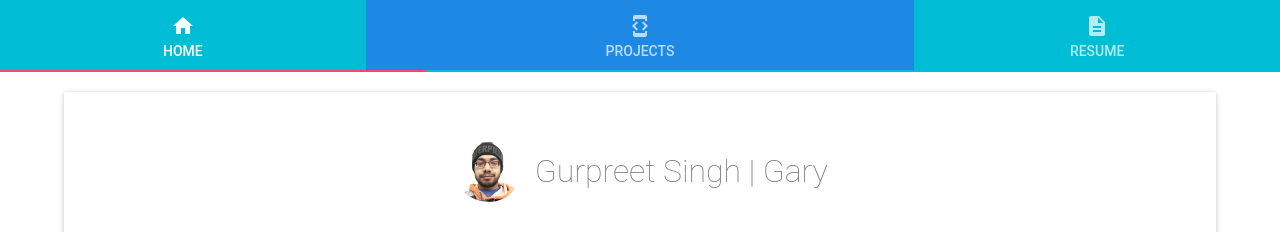
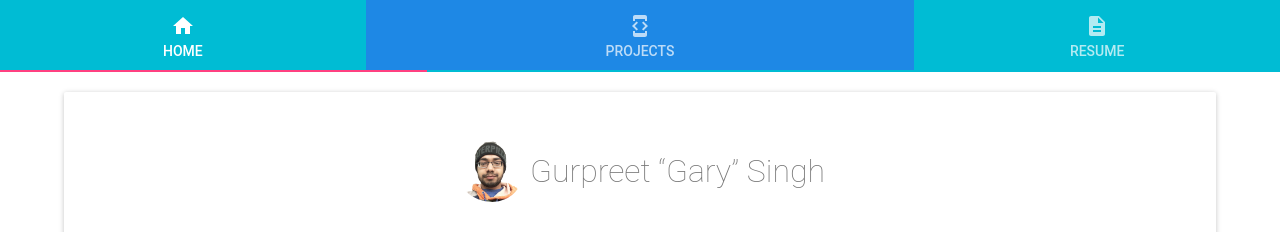
Before and after one commit to garys-io/PersonalWebSite, a React (Create React App) app in the folder client/: page / in a window 1280 px wide. Shown: the top 232 px of the page. Built offline with nearby package versions, Linux system fonts and the light colour scheme; what react-tap-event-plugin would draw is missing.

Commit message:
change Gurpreet Singh | Gary => Gurpreet “Gary” Singh

```diff
--- a/client/public/index.html
+++ b/client/public/index.html
@@ -13,7 +13,7 @@
       work correctly both with client-side routing and a non-root public URL.
       Learn how to configure a non-root public URL by running `npm run build`.
     -->
-    <title>Gurpreet Singh | Gary | www.gurpreetsingh.com</title>
+    <title>Gurpreet “Gary” Singh | www.gurpreetsingh.com</title>
   </head>
   <body>
     <div id="root"></div>
--- a/client/src/Components/HomeComp.js
+++ b/client/src/Components/HomeComp.js
@@ -43,7 +43,7 @@ class HomeComp extends Component {
     return (
       <div>
           <div>
-            <h1 style={styles.heading}><img src={me} style={styles.avatarImg}/> Gurpreet Singh | Gary</h1>
+            <h1 style={styles.heading}><img src={me} style={styles.avatarImg}/>Gurpreet “Gary” Singh</h1>
           </div>
           <br />
           <p className="center-con text">
```
